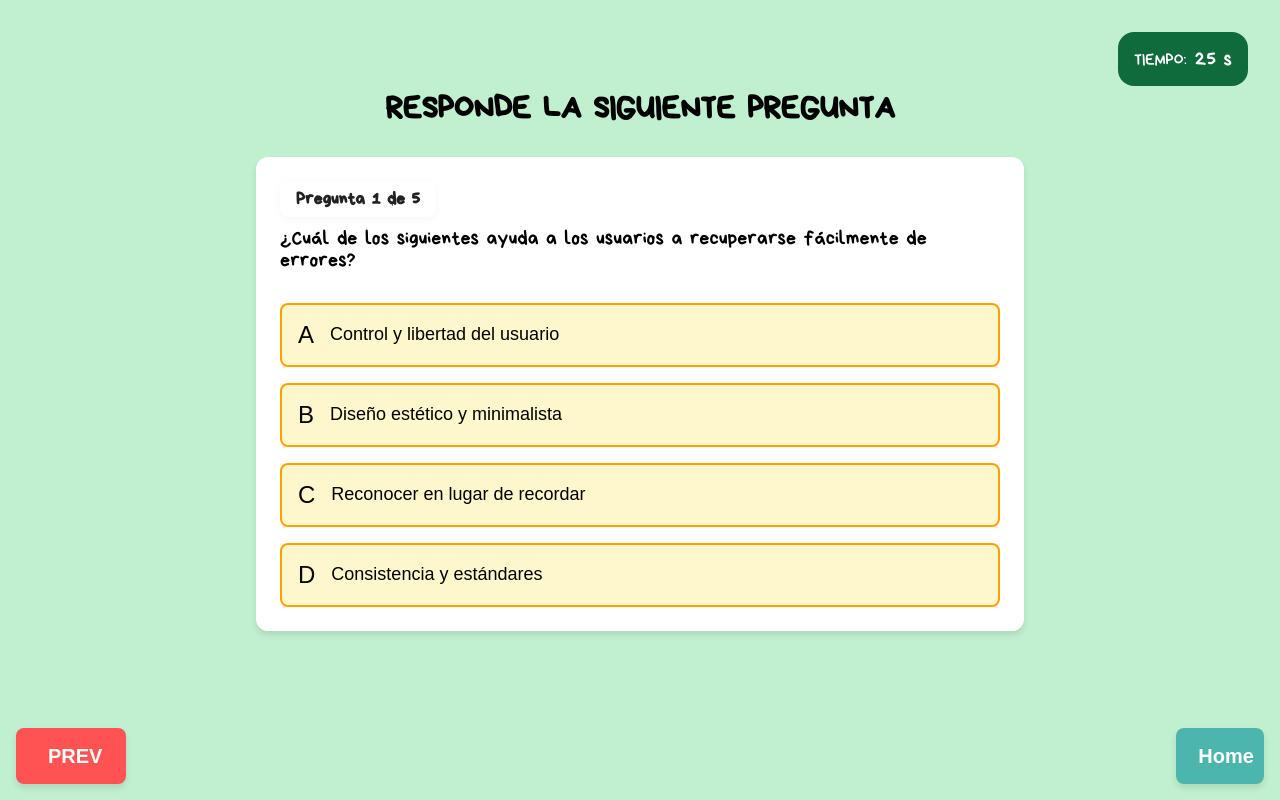
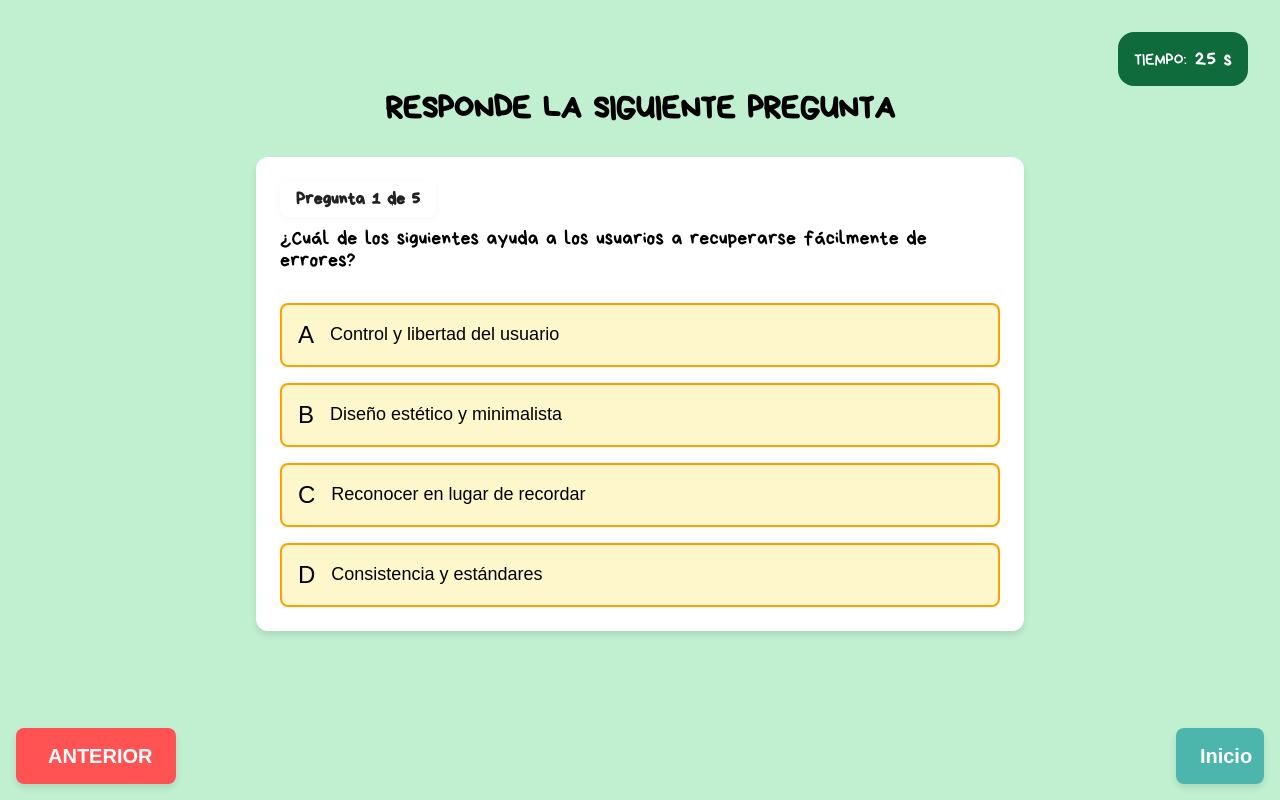
Before and after one commit to Sevigo-code/Interfaces, a React (Vite) app: page /quiz-game in a window 1280 px wide. Built offline with nearby package versions, Linux system fonts and the light colour scheme.

Commit message:
Se corrigen textos de botones

```diff
--- a/src/components/common/NavigationButtons.jsx
+++ b/src/components/common/NavigationButtons.jsx
@@ -17,7 +17,7 @@ const NavigationButtons = ({ prevPath, nextPath, homePath }) => {
           animate={{ x: 0, opacity: 1 }}
           transition={{ duration: 0.3 }}
         >
-          <span className="arrow-left"></span> PREV
+          <span className="arrow-left"></span> ANTERIOR
         </motion.button>
       )}
 
@@ -36,7 +36,7 @@ const NavigationButtons = ({ prevPath, nextPath, homePath }) => {
               <path d="M3 9l9-7 9 7v11a2 2 0 0 1-2 2H5a2 2 0 0 1-2-2z"></path>
               <polyline points="9 22 9 12 15 12 15 22"></polyline>
             </svg>
-            <span>Home</span>
+            <span>Inicio</span>
           </span>
         </motion.button>
       )}
@@ -51,7 +51,7 @@ const NavigationButtons = ({ prevPath, nextPath, homePath }) => {
           animate={{ x: 0, opacity: 1 }}
           transition={{ duration: 0.3 }}
         >
-          NEXT <span className="arrow-right"></span>
+          SIGUIENTE <span className="arrow-right"></span>
         </motion.button>
       )}
     </div>
```
